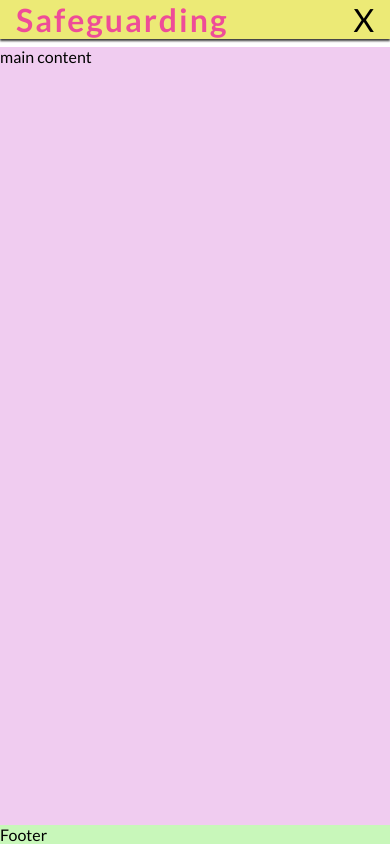
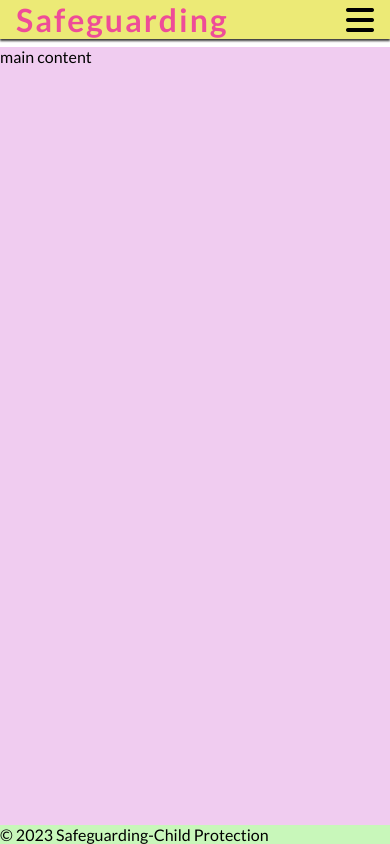
Before and after one commit to Navya-K-N-24/safeguarding-ifa-project, a plain HTML site: page index.html in a window 390 px wide. Drawn offline with Linux system fonts and the light colour scheme; a web font is replaced by a local one.

Commit message:
Added Font to the nav element

```diff
--- a/index.html
+++ b/index.html
@@ -23,7 +23,9 @@
             <h1 id="logo">Safeguarding</h1>
         </a>
         <input type="checkbox" name="nav-toggle" id="nav-toggle">
-        <label for="nav-toggle" class="nav-toggle-label">X</label>
+        <label for="nav-toggle" class="nav-toggle-label">
+            <i class="fa-solid fa-bars"></i>
+        </label>
         <nav>
             <ul id="menu">
                 <li>
@@ -44,7 +46,13 @@
     <!--Main Content-->
     <main>main content</main>
     <!--footer-->
-    <footer>Footer</footer>
+    <footer>
+        <p>&copy; 2023 Safeguarding-Child Protection</p>
+    </footer>
+
+    <!-- Font Awesome kit -->
+    <script src="https://kit.fontawesome.com/3b20d96fa9.js" crossorigin="anonymous"></script>
+
 </body>
 
 </html>
```
